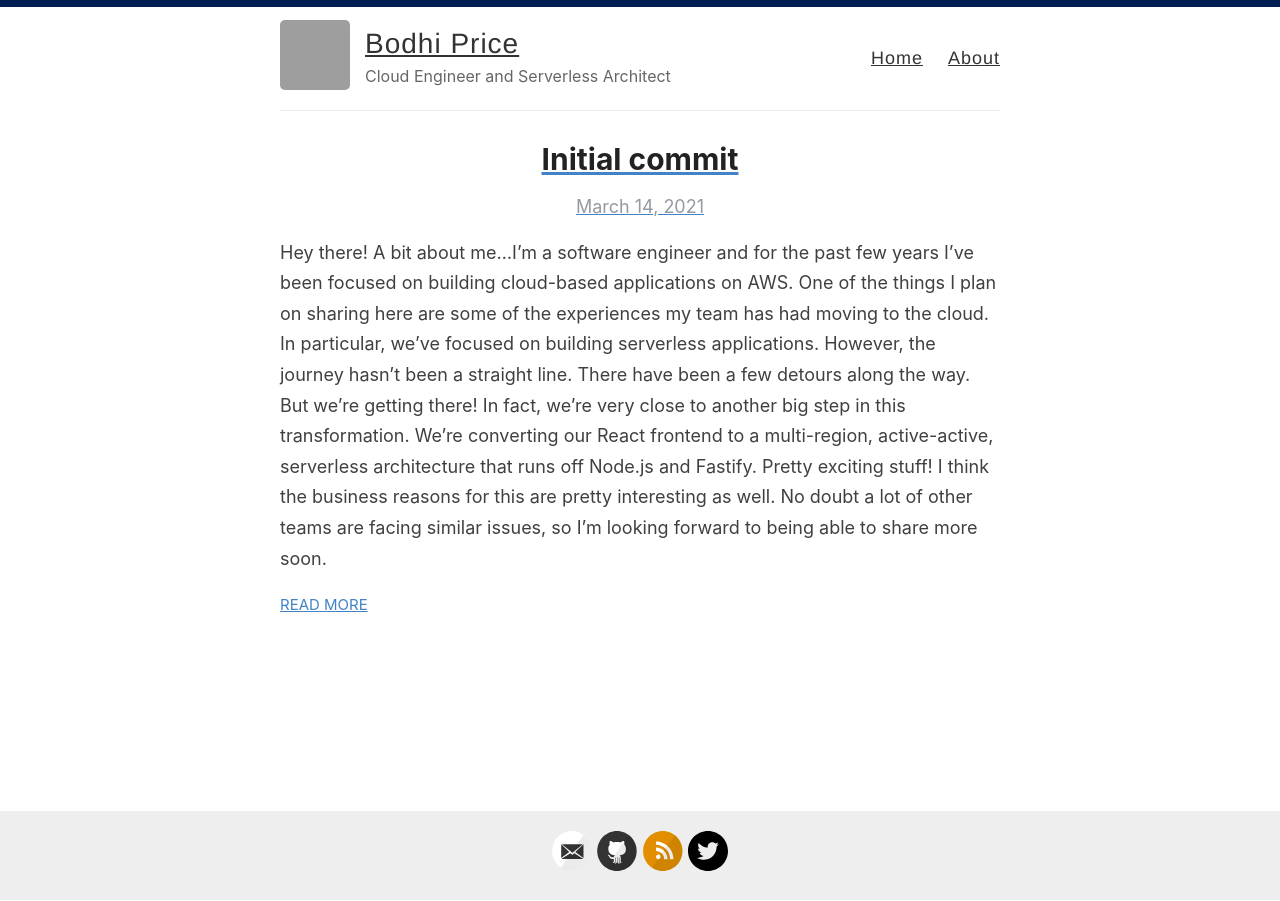
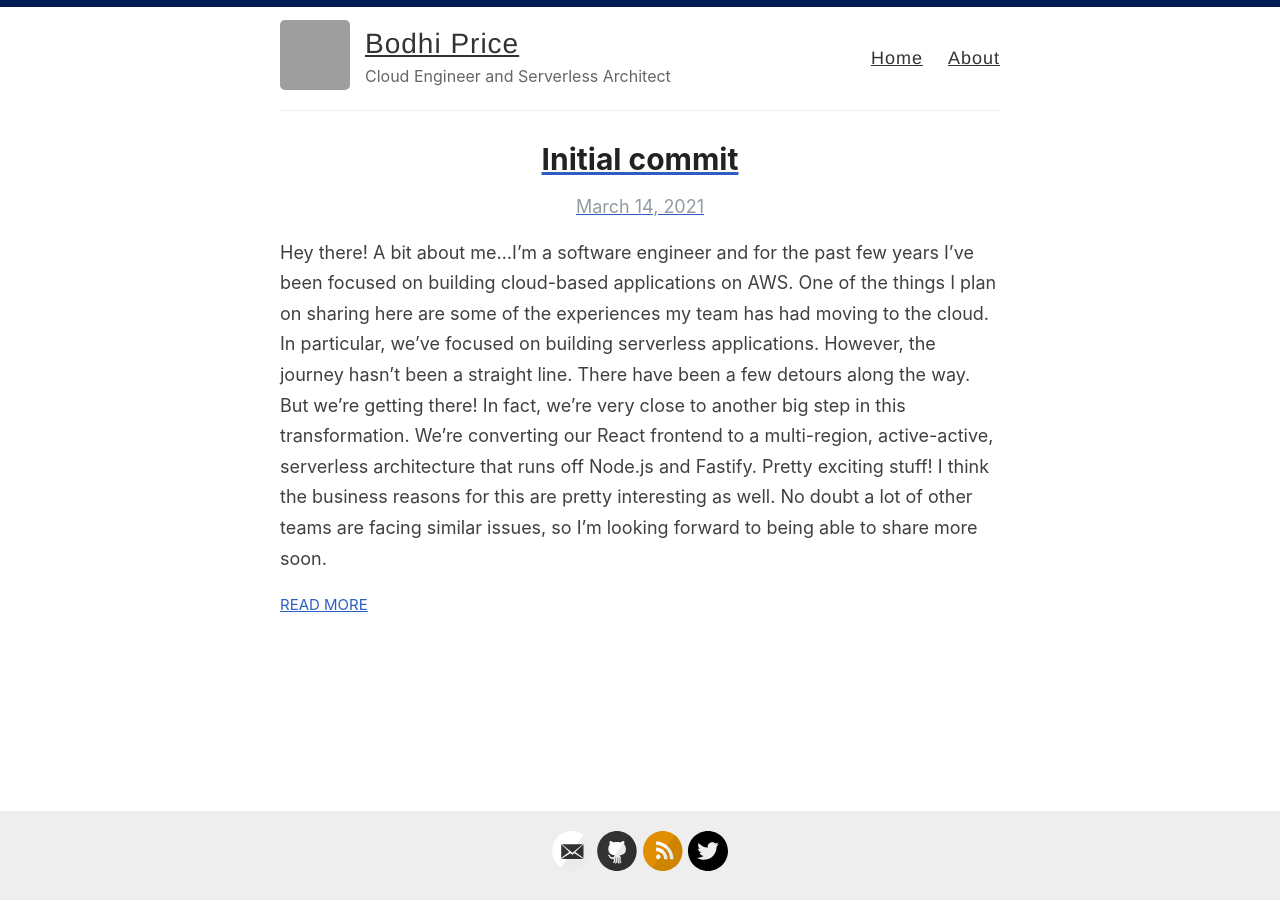
Before and after one commit to bodhiprice/bodhiprice.github.io, a Jekyll site: the page built from index.html, in a window 1280 px wide. Built offline with Jekyll 4.4.1, drawn with Linux system fonts in a browser that asks for light colours; the list of posts is cut into pages by our own code; grey boxes are pictures that could not be loaded.

Commit message:
Update _variables.scss

```diff
--- a/_sass/_variables.scss
+++ b/_sass/_variables.scss
@@ -4,7 +4,7 @@
 //
 
 // Colors
-$blue: #4183C4;
+$blue: #2c5fc1;
 
 // Grays
 $black: #000;
```
